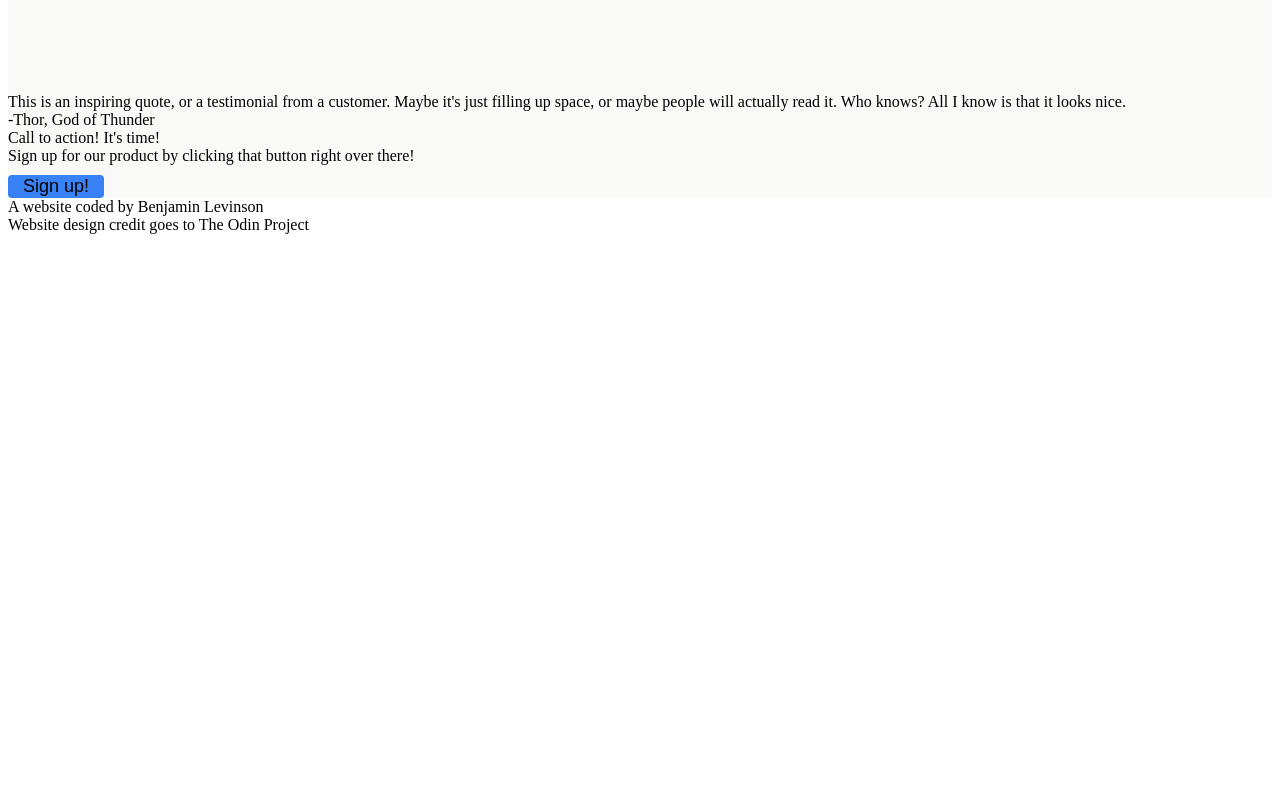
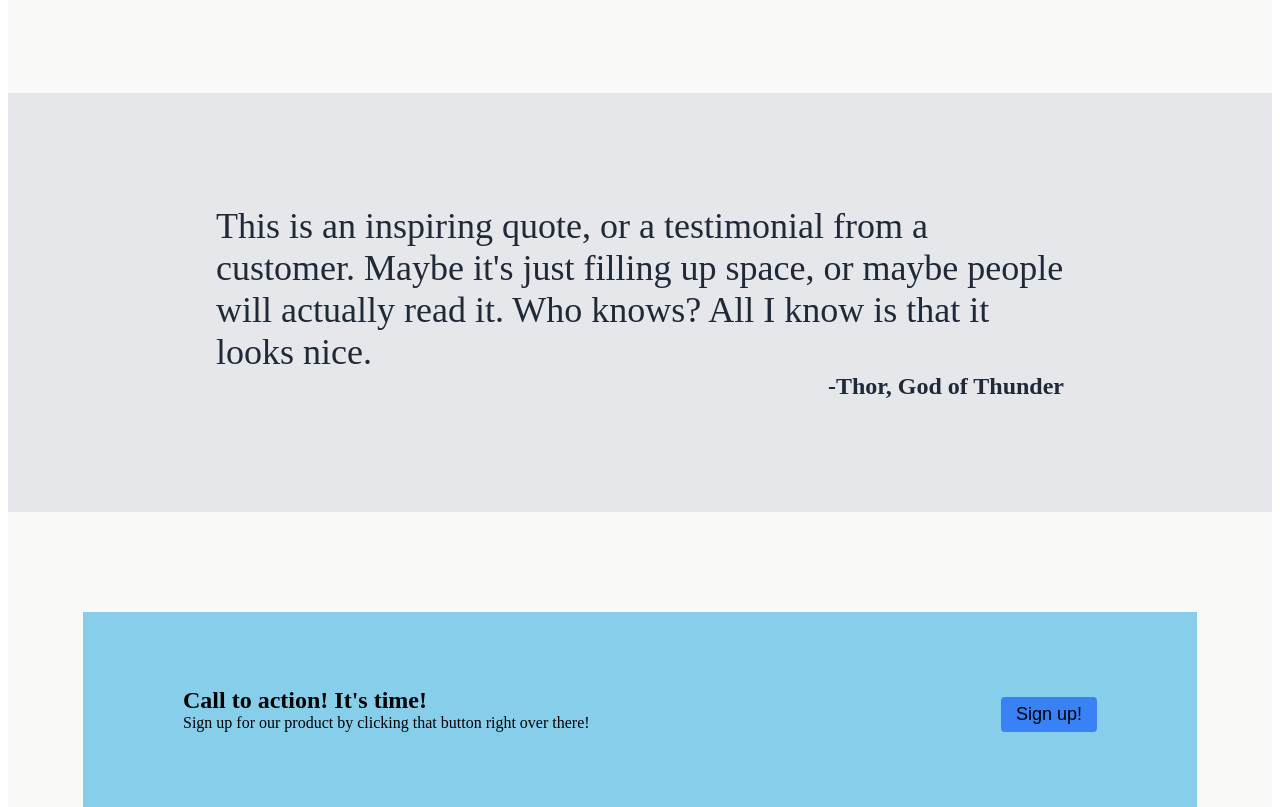
Before and after one commit to Benarnie/Landing-Page, a plain HTML site: page index.html in a window 1280 px wide. Shown: the part 746-1553 px from the top of the page. Before the commit the page ends 988 px from the top, so only its background shows below. Drawn offline with Linux system fonts and the light colour scheme.

Commit message:
Styles.css Upadte1

```diff
--- a/styles.css
+++ b/styles.css
@@ -67,6 +67,10 @@ button {
     font-size: 18px;
 }
 
+button:hover {
+    color: white;
+}
+
 .fullblock {
     display: flex;
     flex: 1 1 0;
@@ -112,3 +116,57 @@ main {
     flex-wrap: wrap;
     margin: 48px 0 96px 0;
 }
+
+.quote {
+    display: flex;
+    flex-direction: column;
+    justify-content: center;
+    background-color: #E5E7EB;
+    padding: 7em 13em;
+}
+
+.quote1 {
+    font-size: 36px;
+    font-weight: 100;
+    color: #1f2937;
+}
+
+.quote2 {
+    align-self: flex-end;
+    font-weight: bolder;
+    font-size: 24px;
+    color: #1f2937;
+}
+
+.calltoaction {
+    background-color: skyblue;
+    display: flex;
+    justify-content: space-between;
+    padding-left: 100px;
+    padding-right: 100px;
+    padding-top: 75px;
+    padding-bottom: 75px;
+    margin-top: 100px;
+    margin-bottom: 100px;
+    margin-right: 75px;
+    margin-left: 75px;
+}
+
+.text1 {
+    font-weight: bolder;
+    font-size: 24px;
+}
+
+/*footer*/
+
+footer {
+    background-color: #1f2937;
+    align-items: center;
+    justify-content: center;
+    text-align: center;
+    padding: 50px 100px;
+}
+
+.credit {
+    color: white;
+}
```
